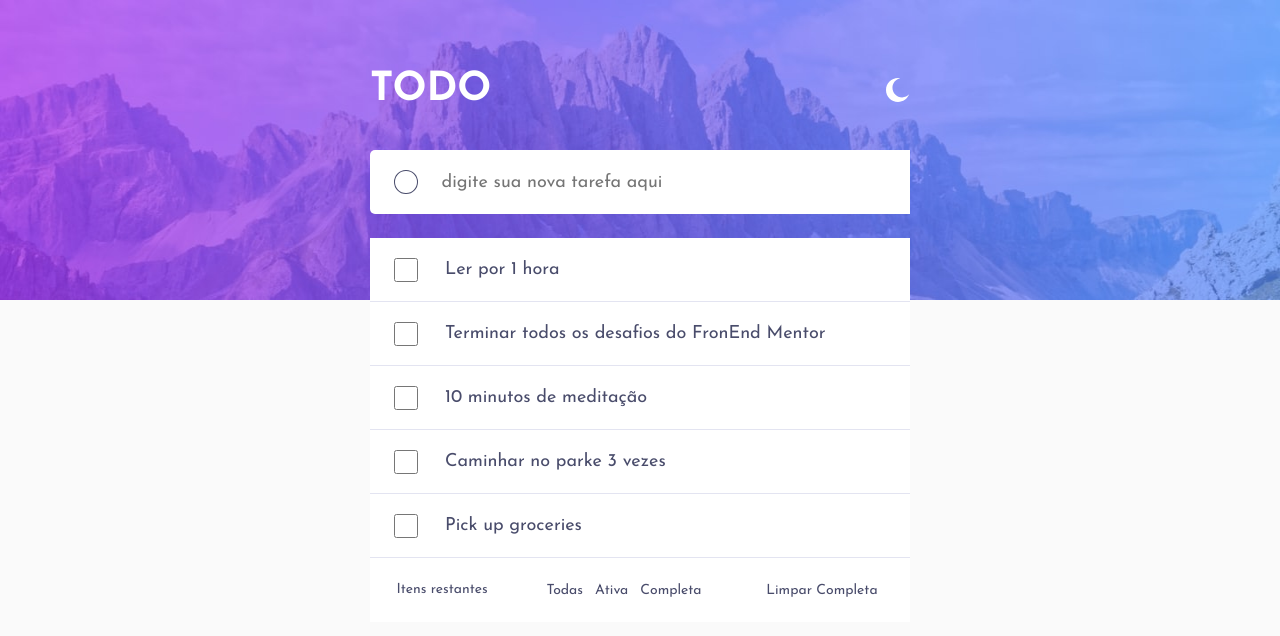
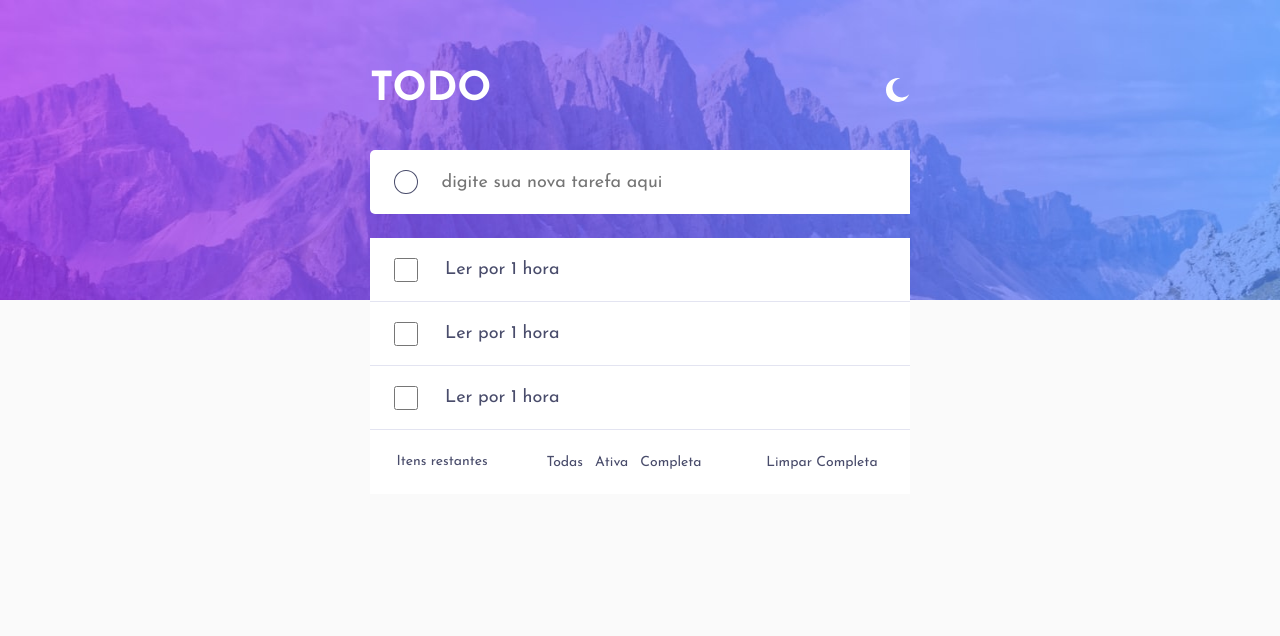
Before and after one commit to Arttutu/to-do, a React (Create React App) app: page / in a window 1280 px wide. Shown: the top 636 px of the page. Built offline with nearby package versions, Linux system fonts and the light colour scheme; the HTML template or start-up script is replaced by a standard one.

Commit message:
criando marcacao nas tarefas no objeto, e removendo  todas as tarefas finalizadas com limpar completa

```diff
--- a/src/Componentes/ControladorTarefa/index.jsx
+++ b/src/Componentes/ControladorTarefa/index.jsx
@@ -1,25 +1,30 @@
-import React from "react";
-import { ContainerControlador, ContainerControladorMobile } from "./style";
+import React from "react"
+import { ContainerControlador, ContainerControladorMobile } from "./style"
 
-export default function ControladorTarefa() {
+export default function ControladorTarefa({
+  mostrarTodas,
+  mostrarAtivas,
+  LimparCompleta,
+  MostrarCompletas,
+}) {
   return (
     <>
       <ContainerControlador>
         <span>Itens restantes</span>
         <div>
-          <button>Todas</button>
-          <button>Ativa</button>
-          <button>Completa</button>
+          <button onClick={() => mostrarTodas()}>Todas</button>
+          <button onClick={() => mostrarAtivas()}>Ativa</button>
+          <button onClick={() => MostrarCompletas()}>Completa</button>
         </div>
-        <button>Limpar Completa</button>
+        <button onClick={() => LimparCompleta()}>Limpar Completa</button>
       </ContainerControlador>
       <ContainerControladorMobile>
         <div>
-          <button>Todas</button>
-          <button>Ativa</button>
-          <button>Completa</button>
+          <button onClick={() => mostrarTodas()}>Todas</button>
+          <button onClick={() => mostrarAtivas()}>Ativa</button>
+          <button onClick={() => MostrarCompletas()}>Completa</button>
         </div>
       </ContainerControladorMobile>
     </>
-  );
+  )
 }
--- a/src/Componentes/Tarefa/index.jsx
+++ b/src/Componentes/Tarefa/index.jsx
@@ -1,14 +1,20 @@
-import React from "react";
-import { ContainerTarefa, InputTarefa } from "./style";
-import iconeX from "./assets/icon-cross.svg";
-import iconeCheck from "./assets/icon-check.svg";
+import React from "react"
+import { ContainerTarefa, InputTarefa } from "./style"
+import iconeX from "./assets/icon-cross.svg"
+import iconeCheck from "./assets/icon-check.svg"
 
-export default function Tarefa({ item, index, removerTarefa }) {
+export default function Tarefa({ item, index, removerTarefa, marcarCompleta }) {
   return (
     <ContainerTarefa>
       <div>
         <label>
-          <InputTarefa type="checkbox" icone={iconeCheck} />
+          <InputTarefa
+            type="checkbox"
+            icone={iconeCheck}
+            onChange={() => {
+              marcarCompleta(index)
+            }}
+          />
           <span>{item}</span>
         </label>
       </div>
@@ -16,5 +22,5 @@ export default function Tarefa({ item, index, removerTarefa }) {
         <img src={iconeX} alt="Ícone de Remoção" />
       </button>
     </ContainerTarefa>
-  );
+  )
 }
--- a/src/Componentes/TarefaInput/index.jsx
+++ b/src/Componentes/TarefaInput/index.jsx
@@ -1,13 +1,20 @@
-import React, { useState } from "react";
-import { ContainerEnviar, InputEnviar, InputTexto } from "./style";
+import React, { useState } from "react"
+import { ContainerEnviar, InputEnviar, InputTexto } from "./style"
 
 export default function TarefaInput({ adicionarTarefa }) {
-  const [novaTarefa, setNovaTarefa] = useState(""); // Estado para controlar o valor do input
+  const [novaTarefa, setNovaTarefa] = useState("") // Estado para controlar o valor do input
+
   const EnviarTarefa = (event) => {
-    event.preventDefault();
-    adicionarTarefa((tarefas) => [...tarefas, novaTarefa]); // Adiciona a nova tarefa usando o valor do estado novaTarefa
-    setNovaTarefa(""); // Limpa o input após adicionar a tarefa
-  };
+    event.preventDefault()
+    if (novaTarefa.trim() !== "") {
+      const novaTarefaObj = {
+        titulo: novaTarefa,
+        isComplete: false,
+      }
+      adicionarTarefa((tarefas) => [...tarefas, novaTarefaObj]) // Adiciona o novo objeto de tarefa
+      setNovaTarefa("") // Limpa o input após adicionar a tarefa
+    }
+  }
 
   return (
     <ContainerEnviar onSubmit={EnviarTarefa}>
@@ -18,5 +25,5 @@ export default function TarefaInput({ adicionarTarefa }) {
         onChange={(e) => setNovaTarefa(e.target.value)} // Atualiza o estado conforme o usuário digita
       />
     </ContainerEnviar>
-  );
+  )
 }
--- a/src/Paginas/Home/index.jsx
+++ b/src/Paginas/Home/index.jsx
@@ -8,11 +8,18 @@ import ControladorTarefa from "../../Componentes/ControladorTarefa"
 
 export default function Home() {
   const [tarefa, setTarefa] = useState([
-    "Ler por 1 hora",
-    "Terminar todos os desafios do FronEnd Mentor",
-    "10 minutos de meditação",
-    "Caminhar no parke 3 vezes",
-    "Pick up groceries",
+    {
+      titulo: "Ler por 1 hora",
+      isComplete: false,
+    },
+    {
+      titulo: "Ler por 1 hora",
+      isComplete: false,
+    },
+    {
+      titulo: "Ler por 1 hora",
+      isComplete: false,
+    },
   ])
 
   const RemoverTarefa = (indexParaRemover) => {
@@ -21,7 +28,25 @@ export default function Home() {
     ) // _, convencao indica que nao vamos usar o valor do array, o segundo parametro indica o índice que nesse caso queremos usar
     setTarefa(novaListaTarefas)
   }
+  const mostrarTodas = () => {}
+  const LimparCompleta = () => {
+    const novaListaTarefas = tarefa.filter((item) => !item.isComplete)
+    setTarefa(novaListaTarefas)
+  }
+  const mostrarAtivas = () => {}
+  const marcarCompleta = (index) => {
+    const novaListaTarefa = tarefa.map((item, i) => {
+      if (i === index) {
+        return { ...item, isComplete: true }
+      }
+      return item
+    })
 
+    console.log(novaListaTarefa)
+    setTarefa(novaListaTarefa)
+  }
+
+  const MostrarCompletas = () => {}
   return (
     <>
       <Main>
@@ -35,13 +60,18 @@ export default function Home() {
           {tarefa.map((item, index) => (
             <Tarefa
               key={index}
-              item={item}
+              item={item.titulo}
               index={index}
               removerTarefa={RemoverTarefa}
-              tarefa={tarefa}
+              marcarCompleta={marcarCompleta}
             />
           ))}
-          <ControladorTarefa />
+          <ControladorTarefa
+            mostrarTodas={mostrarTodas}
+            mostrarAtivas={mostrarAtivas}
+            LimparCompleta={LimparCompleta}
+            MostrarCompletas={MostrarCompletas}
+          />
         </ContainerSection>
       </Main>
     </>
```
Also changed, not shown: src/Componentes/dados.json (deleted).
